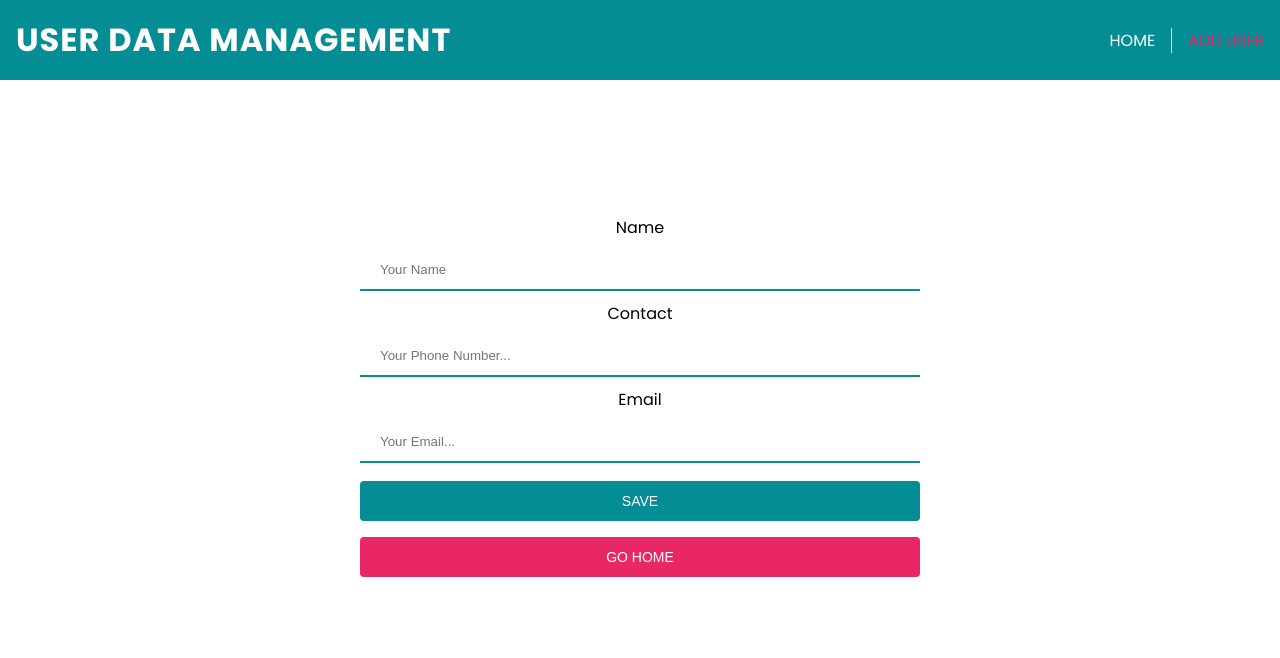
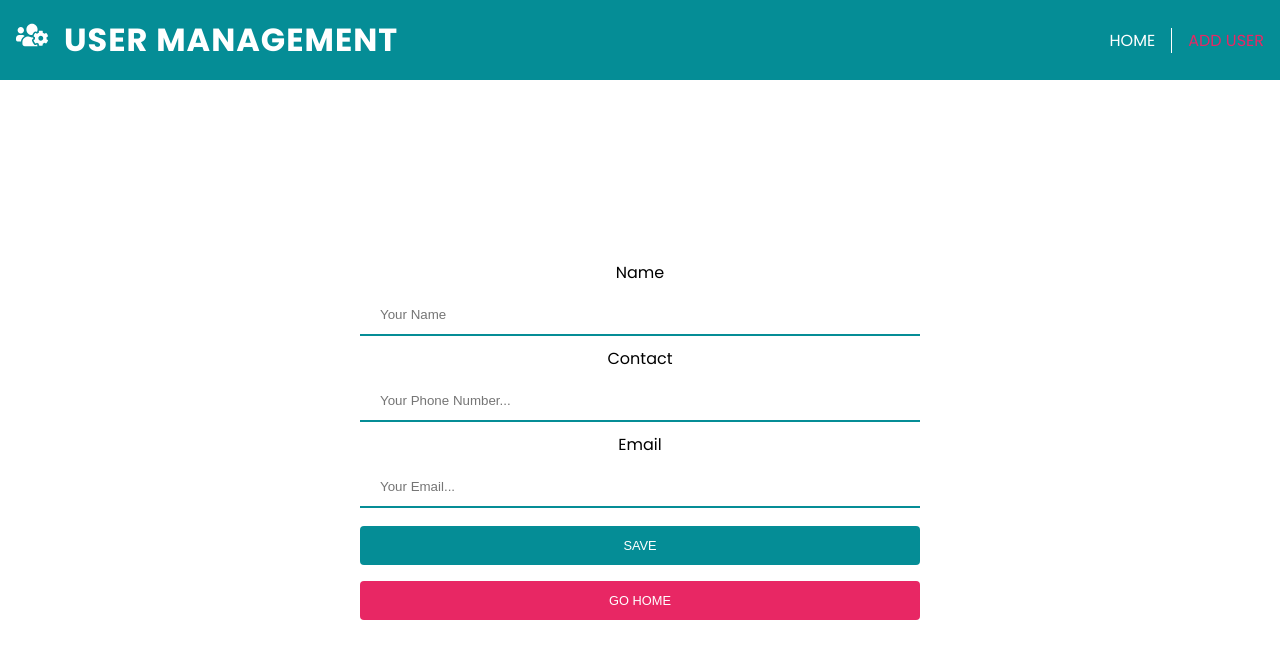
Before and after one commit to lukaszzadamczyk/Full-CRUD-front, a React (Create React App) app: page /addUser in a window 1280 px wide. Shown: the top 658 px of the page. Built offline with nearby package versions, Linux system fonts and the light colour scheme; no server answers.

Commit message:
Added RWD to application.

```diff
--- a/src/App.tsx
+++ b/src/App.tsx
@@ -11,6 +11,7 @@ import "react-toastify/dist/ReactToastify.css";
 function App() {
   return (
     <BrowserRouter>
+      <div className="app_container">
         <Header />
         <ToastContainer position="top-center" className="toast" />
         <Routes>
@@ -19,6 +20,7 @@ function App() {
           <Route path="/edit/:id" element={<AddUser />} />
           <Route path="/view/:id" element={<View />} />
         </Routes>
+      </div>
     </BrowserRouter>
   );
 }
--- a/src/components/Header/Header.module.scss
+++ b/src/components/Header/Header.module.scss
@@ -17,7 +17,13 @@
         color: $white;
         text-transform: uppercase;
         letter-spacing: 1px;
-        @include breakpoint(md){
+        @include mq(xsmall){
+            font-size: 1rem;
+        }
+        @include mq(large){
+            font-size: 1.5rem;
+        }
+        @include mq(xxlarge){
             font-size: 2rem;
         }
     }
@@ -30,7 +36,7 @@
         justify-content: right;
         max-height: 80px;
         font-size: 0.8rem;
-        @include breakpoint(md){
+        @include mq(xsmall){
             font-size: 1rem;
         }
     }
--- a/src/components/Header/Header.tsx
+++ b/src/components/Header/Header.tsx
@@ -1,17 +1,17 @@
-import React, { useState } from "react";
+import React from "react";
 import { NavLink } from "react-router-dom";
-import { BiMenuAltRight } from "react-icons/bi";
-import { AiOutlineClose } from "react-icons/ai";
+import { FaUsersCog } from "react-icons/fa";
 
 import classes from "./Header.module.scss";
 
 export const Header = () => {
-  const [showLinks, setShowLinks] = useState(false);
-
   return (
     <header className={classes.header}>
       <h1 className={classes.header_logo}>
-        <span>User Data Management</span>
+        <span>
+          <FaUsersCog />
+        </span>
+        <span>User Management</span>
       </h1>
       <nav className={classes.header_menu}>
         <NavLink
--- a/src/components/common/Btn/Btn.module.scss
+++ b/src/components/common/Btn/Btn.module.scss
@@ -5,14 +5,17 @@
     padding: 2px 5px;
     margin: 3px 2px;
     color: $white;
+    font-size: 0.6rem;
     border: none;
     border-radius: 3px;
     text-align: center;
     text-decoration: none;
-    font-size: 14px;
     text-transform: uppercase;
     cursor: pointer;
     transition: 0.3s;
+    @include mq(small){
+        font-size: 0.8rem;
+    }
     &_edit {
         background-color: $edit;
         &:hover {
--- a/src/components/views/AddUser/AddUser.module.scss
+++ b/src/components/views/AddUser/AddUser.module.scss
@@ -1,15 +1,17 @@
 @import '../../../styles/scss/variables/variables.scss';
 
 .form {
-    position: absolute;
-    top: 50%;
-    left: 50%;
-    transform: translate(-50%, -50%);
+    margin-top: 20vh;
     text-align: center;
+    padding: 0 2rem;
     &_add {
         margin: auto;
-        padding: 20px;
         max-width: 600px;
         align-content: center;
+        font-size: 0.8rem;
+        @include mq(medium){
+            padding: 20px;
+            font-size: 1rem;
+        }
     }
   }
--- a/src/components/views/Home/Home.module.scss
+++ b/src/components/views/Home/Home.module.scss
@@ -3,12 +3,19 @@
 .users {
     margin-top: 20vh;
     text-align: center;
+    padding: 0 10px;
     &_table {
       margin: auto;
       max-width: 1000px;
       border-collapse: collapse;
-      font-size: 0.8rem;
+      font-size: 0.6rem;
       box-shadow: 0 0 10px rgba(0, 0, 0, 0.25);
+      @include mq(small){
+        font-size: 0.8rem;
+      }
+      @include mq(medium){
+        padding: 0;
+      }
     }
     &_header tr {
       text-align: left;
@@ -17,7 +24,10 @@
     }
     & th,
     & td {
-    padding: 12px 16px;
+    padding: 2px;
+    @include mq(medium){
+      padding: 12px 16px;
+  }
     }
     &_body tr {
       background-color: $white;
--- a/src/components/views/View/View.module.scss
+++ b/src/components/views/View/View.module.scss
@@ -2,16 +2,26 @@
 
 .user {
     position: absolute;
-    top: 50%;
+    top: 60%;
     left: 50%;
     transform: translate(-50%, -50%);
     text-align: center;
+    @media (orientation: landscape) {
+        top: 90%;
+    }
+    @include mq(xlarge){
+        top: 50%;
+    }
     &_card {
         display: flex;
         flex-direction: column;
         align-content: center;
         border-radius: 5px;
         box-shadow: 0 0 10px rgba(0, 0, 0, 0.25);
+        font-size: 0.8rem;
+        @include mq(medium){
+            font-size: 1rem;
+        }
     }
     &_header {
         height: 10vh;
@@ -22,9 +32,12 @@
             display: flex;
             justify-content: center;
             align-items: center;
-            font-size: 1.4rem;
             & span {
                 margin-left: 0.5rem;
+                font-size: 0.8rem;
+                @include mq(xsmall){
+                    font-size: 1rem;
+                }
             }
         }
     }
@@ -33,6 +46,10 @@
         & span {
             display: inline-block;
             margin-bottom: 10px;
+            font-size: 0.8rem;
+            @include mq(medium){
+                font-size: 1rem;
+            }
           }
     }
   }
--- a/src/components/views/View/View.tsx
+++ b/src/components/views/View/View.tsx
@@ -5,6 +5,7 @@ import { UserEntity } from "types";
 import { Btn } from "../../common/Btn/Btn";
 import classes from "./View.module.scss";
 import btnClasses from "../../common/Btn/Btn.module.scss";
+import { FaUserTie } from "react-icons/fa";
 
 const initialState: UserEntity = {
   name: "",
@@ -27,6 +28,9 @@ export const View = () => {
       <div className={classes.user_card}>
         <div className={classes.user_header}>
           <p>
+            <span>
+              <FaUserTie />
+            </span>
             <span>User Details</span>
           </p>
         </div>
--- a/src/styles/scss/variables/variables.scss
+++ b/src/styles/scss/variables/variables.scss
@@ -11,10 +11,24 @@ $view: #b6bcb5;
 $white: #fff;
 $black: #000;
 
-@mixin breakpoint($point) {
-    @if $point == md {
-        @media (min-width: 850px) {
+$breakpoints: (
+    xsmall: 360px,
+    small: 460px,
+    medium: 640px,
+    large: 800px,
+    xlarge: 1024px,
+    xxlarge: 1280px,
+    xxxlarge: 1440px,
+);
+
+@mixin mq($breakpoint) {
+    $size: map-get($map: $breakpoints, $key: $breakpoint);
+    @if ($size){
+        @media (min-width: #{$size}) {
             @content;
         }
     }
+    @else{
+        @error '"#{$breakpoint}" - it does not recognize this size';
+    }
 }
```
Lines whose indentation alone changed are shown as unchanged.
